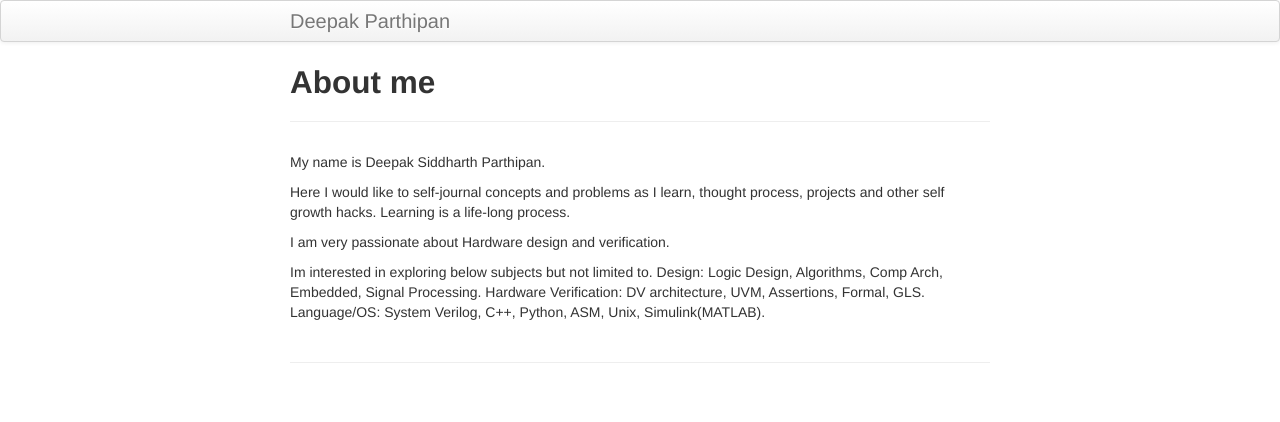
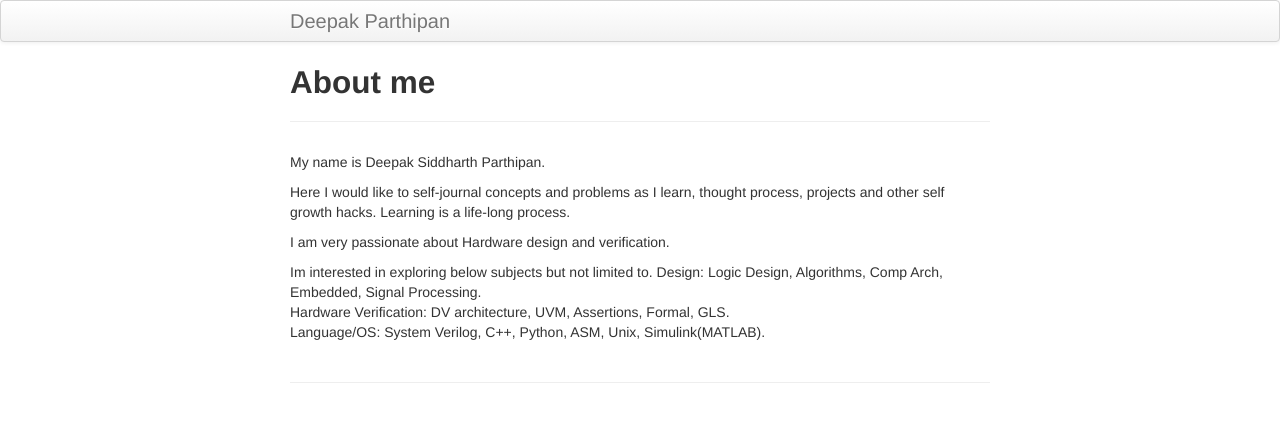
Before and after one commit to asicdv/asicdv.github.io, a Jekyll site: the page built from pages/aboutme.md, in a window 1280 px wide. Shown: the top 422 px of the page. Built offline with Jekyll 4.4.1, drawn with Linux system fonts in a browser that asks for light colours.

```diff
--- a/pages/aboutme.md
+++ b/pages/aboutme.md
@@ -11,6 +11,6 @@ Here I would like to self-journal concepts and problems as I learn, thought proc
 I am very passionate about Hardware design and verification.
 
 Im interested in exploring below subjects but not limited to.
-Design: Logic Design, Algorithms, Comp Arch, Embedded, Signal Processing.
-Hardware Verification: DV architecture, UVM, Assertions, Formal, GLS.
-Language/OS: System Verilog, C++, Python, ASM, Unix, Simulink(MATLAB).
+Design: Logic Design, Algorithms, Comp Arch, Embedded, Signal Processing.<br>
+Hardware Verification: DV architecture, UVM, Assertions, Formal, GLS.<br>
+Language/OS: System Verilog, C++, Python, ASM, Unix, Simulink(MATLAB).<br>
```
Also changed, not shown: pages/verification.md (+3 -3 lines).
